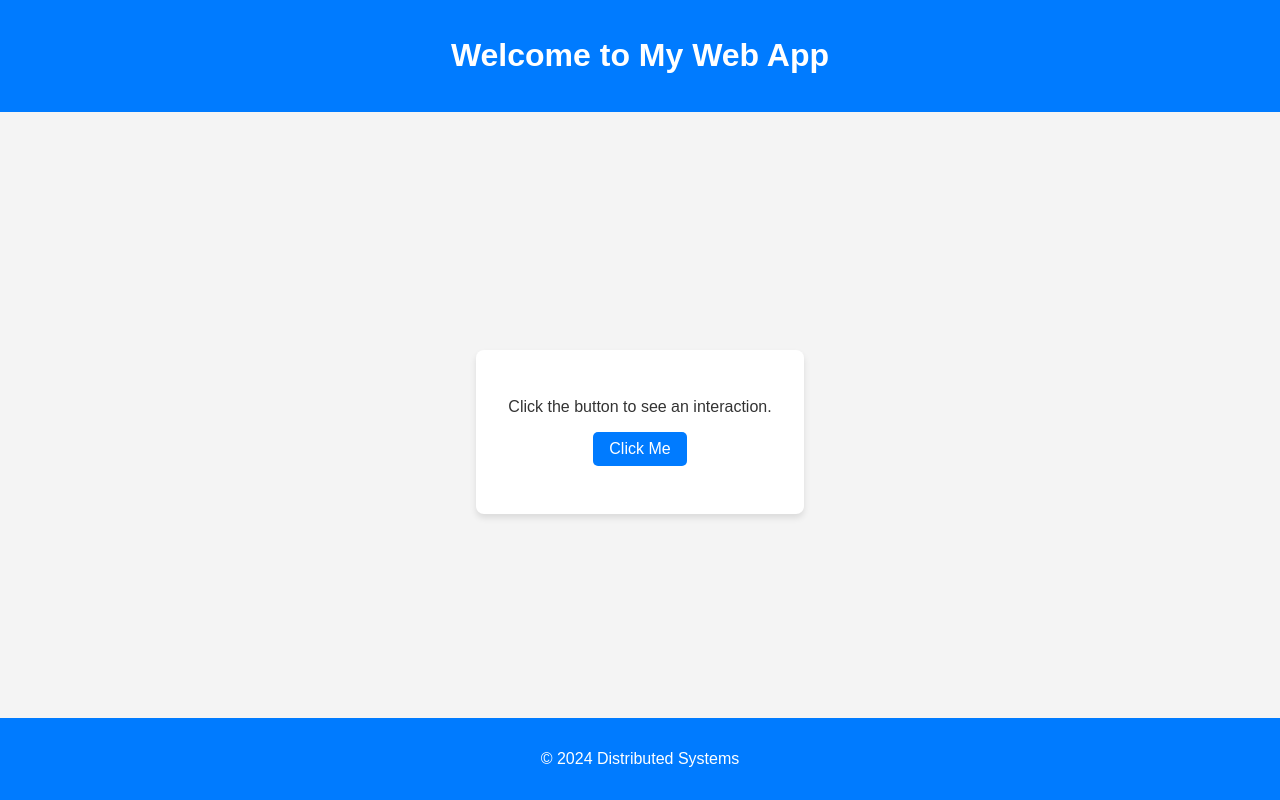
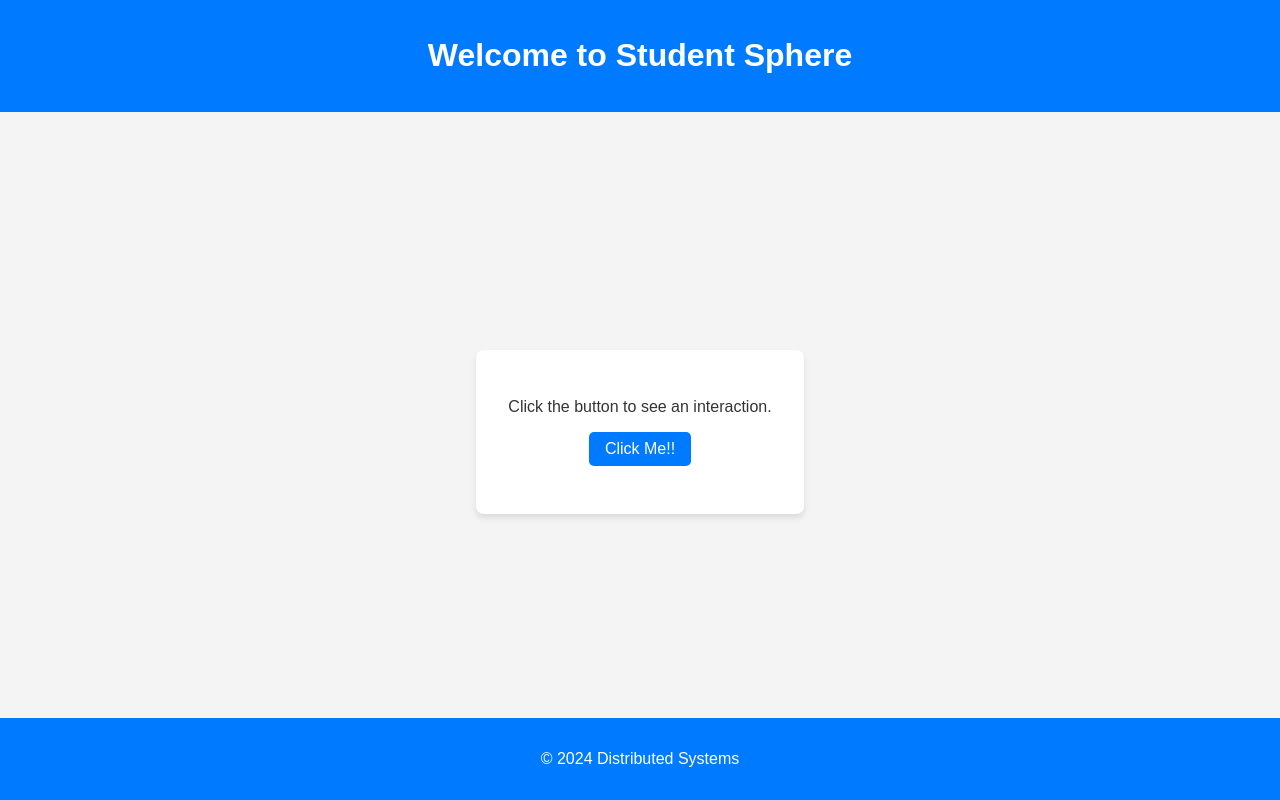
Before and after one commit to paulmhanna/StudentSphere, a website: page index.html in a window 1280 px wide. Drawn offline with Linux system fonts and the light colour scheme.

Commit message:
Change 2

```diff
--- a/index.html
+++ b/index.html
@@ -8,12 +8,12 @@
 </head>
 <body>
 <header>
-    <h1>Welcome to My Web App</h1>
+    <h1>Welcome to Student Sphere</h1>
 </header>
 <main>
     <div class="content">
         <p>Click the button to see an interaction.</p>
-        <button id="actionButton">Click Me</button>
+        <button id="actionButton">Click Me!!</button>
         <p id="resultMessage"></p>
     </div>
 </main>
```
